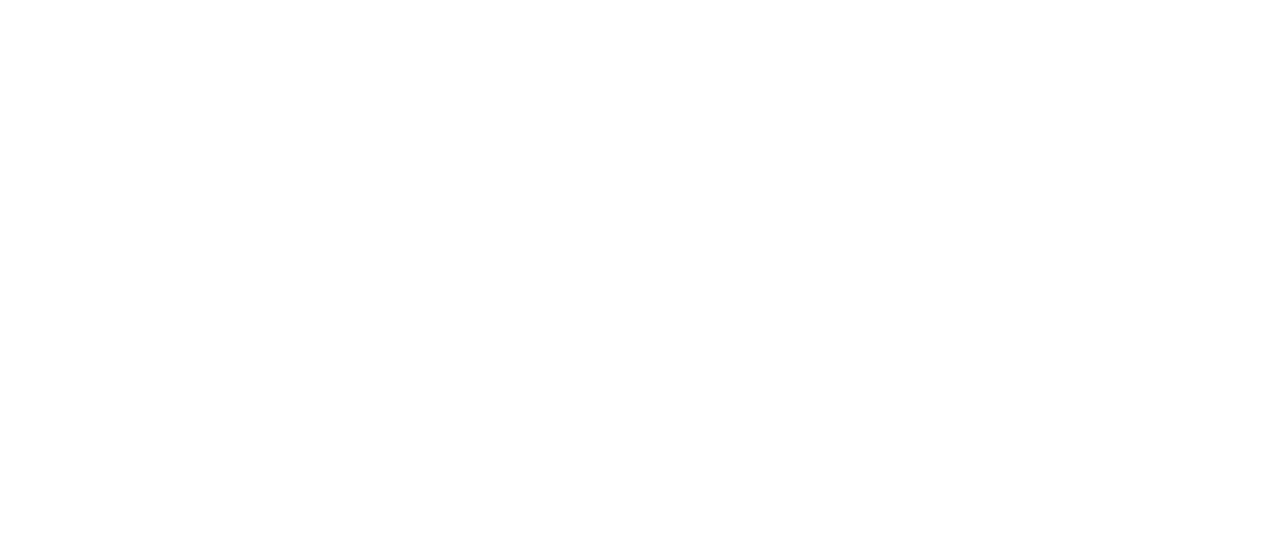
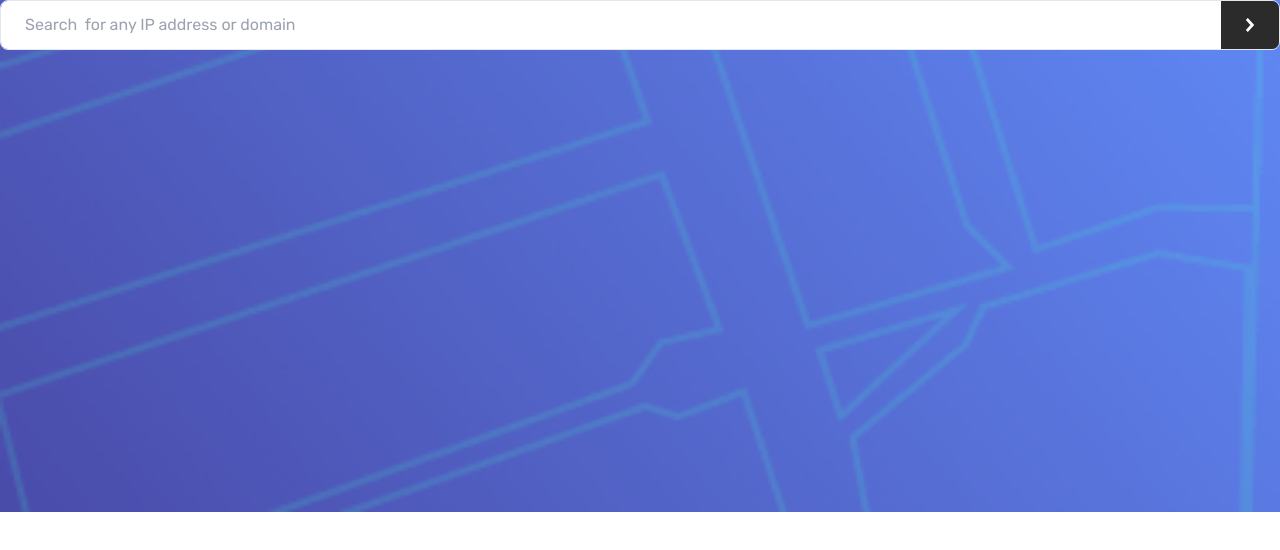
Before and after one commit to Ridwan-Lawal/ip-address-tracker, a website: page index.html in a window 1280 px wide. Drawn offline with Linux system fonts and the light colour scheme.

Commit message:
built the form section

```diff
--- a/index.html
+++ b/index.html
@@ -15,7 +15,21 @@
     />
   </head>
   <body>
-    <div class="containers"></div>
+    <div class="containers">
+      <header class="h-[40vw] bg-header-mobile bg-no-repeat bg-cover">
+        <div class="flex w-full rounded-lg overflow-hidden border">
+          <input
+            type="text"
+            placeholder="Search  for any IP address or domain"
+            class="py-3 w-[100%] px-6 focus:outline-0"
+          />
+
+          <button class="bg-veryDarkGray py-4 px-6">
+            <img src="./images/icon-arrow.svg" alt="" />
+          </button>
+        </div>
+      </header>
+    </div>
 
     <!-- script -->
     <script type="module" src="./src/script.js"></script>
--- a/tailwind.config.js
+++ b/tailwind.config.js
@@ -10,6 +10,10 @@ module.exports = {
         veryDarkGray: "hsl(0, 0%, 17%)",
         darkGray: "hsl(0, 0%, 59%)",
       },
+      backgroundImage: {
+        "header-mobile": "url('/images/pattern-bg-mobile.png')",
+        "header-desktop": "url('/images/pattern-bg-desktop.png')",
+      },
     },
   },
   plugins: [],
```
Also changed, not shown: components/form.html (added, +11 -0 lines), dist/output.css.
